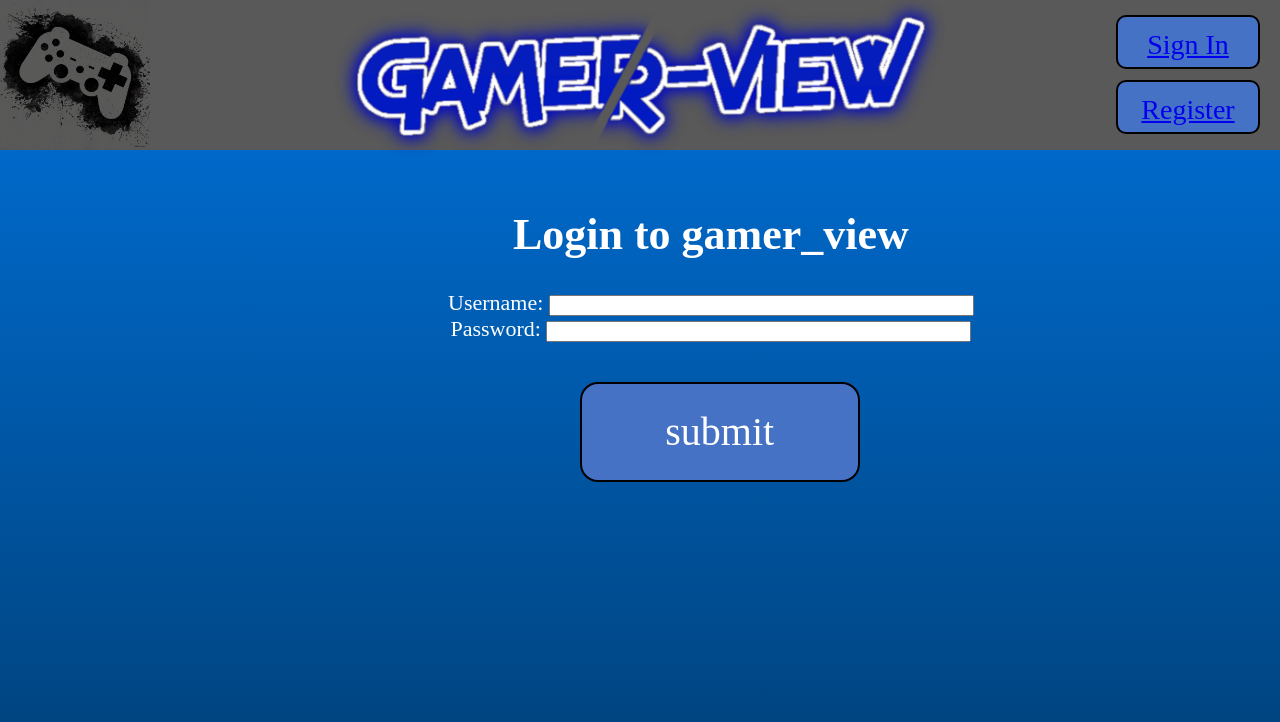
After one commit to 2390201w/wad_project, a Django app: template templates/gamer_view/login.html in a window 1280 px wide. The commit adds this page. Shown: the top 722 px of the page. Run offline with Django 3.2, Linux system fonts and the light colour scheme; the template is opened without the code that fills it, so the values that code supplies are empty.

Commit message:
login & register done.

```diff
--- a/gamer_view/forms.py
+++ b/gamer_view/forms.py
@@ -12,4 +12,4 @@ class UserForm(forms.ModelForm):
 class UserProfileForm(forms.ModelForm):
     class Meta:
         model = UserProfile
-        fields = ('website', 'picture',)
+        fields = ('picture',)
--- a/gamer_view/models.py
+++ b/gamer_view/models.py
@@ -64,7 +64,6 @@ class UserProfile(models.Model):
     user = models.OneToOneField(User, on_delete=models.CASCADE)
 
     # The additional attributes we wish to include.
-    website = models.URLField(blank=True)
     picture = models.ImageField(upload_to='profile_images', blank=True)
 
     def __str__(self):
@@ -75,6 +74,7 @@ class User(models.Model):
     userid=models.CharField(max_length=20,unique=True)
     username=models.CharField(max_length=20)
     password=models.CharField(max_length=20)
+    email=models.EmailField()
 
     def __str__(self):
         return self.user
--- a/gamer_view/urls.py
+++ b/gamer_view/urls.py
@@ -10,5 +10,5 @@ path('category/<slug:category_name_slug>/', views.show_category, name='show_cate
 path('game/<pageName>/', views.show_page, name='show_page'),
 path('trending/', views.trending, name='trending'),
 path('register/',views.register, name='register'),
-
+path('login/',views.user_login, name='user_login'),
 ]
--- /dev/null
+++ b/static/css/login.css
@@ -0,0 +1,15 @@
+#login_page{
+    position: absolute;
+    top: 180px;
+    left:35%;
+    font-size: 22px;
+    text-align: center;
+    font-family: Bahnschrift;
+    color:white;
+}
+
+#login_submit{
+    position: relative;
+    top: 40px;
+    left: 15%;
+}
--- /dev/null
+++ b/static/css/register.css
@@ -0,0 +1,13 @@
+#register_page{
+    position: absolute;
+    top: 180px;
+    left:20%;
+    font-size: 22px;
+    text-align: center;
+    font-family: Bahnschrift;
+    color:white;
+}
+
+#submit_button{
+    left:50%;
+}
--- a/templates/gamer_view/base.html
+++ b/templates/gamer_view/base.html
@@ -12,6 +12,8 @@
 		<link rel="stylesheet" type="text/css" href="{% static 'css/base.css' %}">
 		<link rel="stylesheet" type="text/css" href="{% static 'css/home.css' %}">
 		<link rel="stylesheet" type="text/css" href="{% static 'css/about.css' %}">
+		<link rel="stylesheet" type="text/css" href="{% static 'css/register.css' %}">
+		<link rel="stylesheet" type="text/css" href="{% static 'css/login.css' %}">
 	</head>
 	<body>
 	    <div>
@@ -23,13 +25,19 @@
 		  <img src={% static 'images/controller.png' %} alt="Controller" style="width:150px">
 		</div>
 		<div id="title">
-		  <img src={% static 'images/title.png' %} alt="Title">
+		  <a href="{% url 'gamer_view:home' %}">
+			<img src={% static 'images/title.png' %} alt="Title">
+		  </a>
 		</div>
 		<div id="banner_button_1" class="banner_button">
-		  <p> Sign In </p>
+		  <p>
+			  <a href="{% url 'gamer_view:user_login' %}">Sign In</a>
+		  </p>
 		</div>
 		<div id="banner_button_2" class="banner_button">
-		  <p> Register </p>
+		  <p>
+			  <a href="{% url 'gamer_view:register' %}"> Register</a>
+		  </p>
 		</div>
 	</body>
 </html>
--- /dev/null
+++ b/templates/gamer_view/login.html
@@ -0,0 +1,20 @@
+{% extends 'gamer_view/base.html' %}
+{% load staticfiles %}
+
+{% block title_block %}
+Login
+{% endblock %}
+
+{% block body_block %}
+<div id="login_page">
+    <h1>Login to gamer_view</h1>
+    <form id="login_form" method="POST" action="{% url 'gamer_view:user_login' %}">
+        {% csrf_token %}
+        Username: <input type="text" name="username" value="" size="50" />
+        <br />
+        Password: <input type="password" name="password" value="" size="50" />
+        <br />
+        <input type="submit" value="submit" class="page_button" id="login_submit"/>
+    </form>
+</div>
+{% endblock %}
```
Also changed, not shown: templates/gamer_view/register.html (+6 -3 lines), gamer_view/migrations/0001_initial.py, 1 other file.
